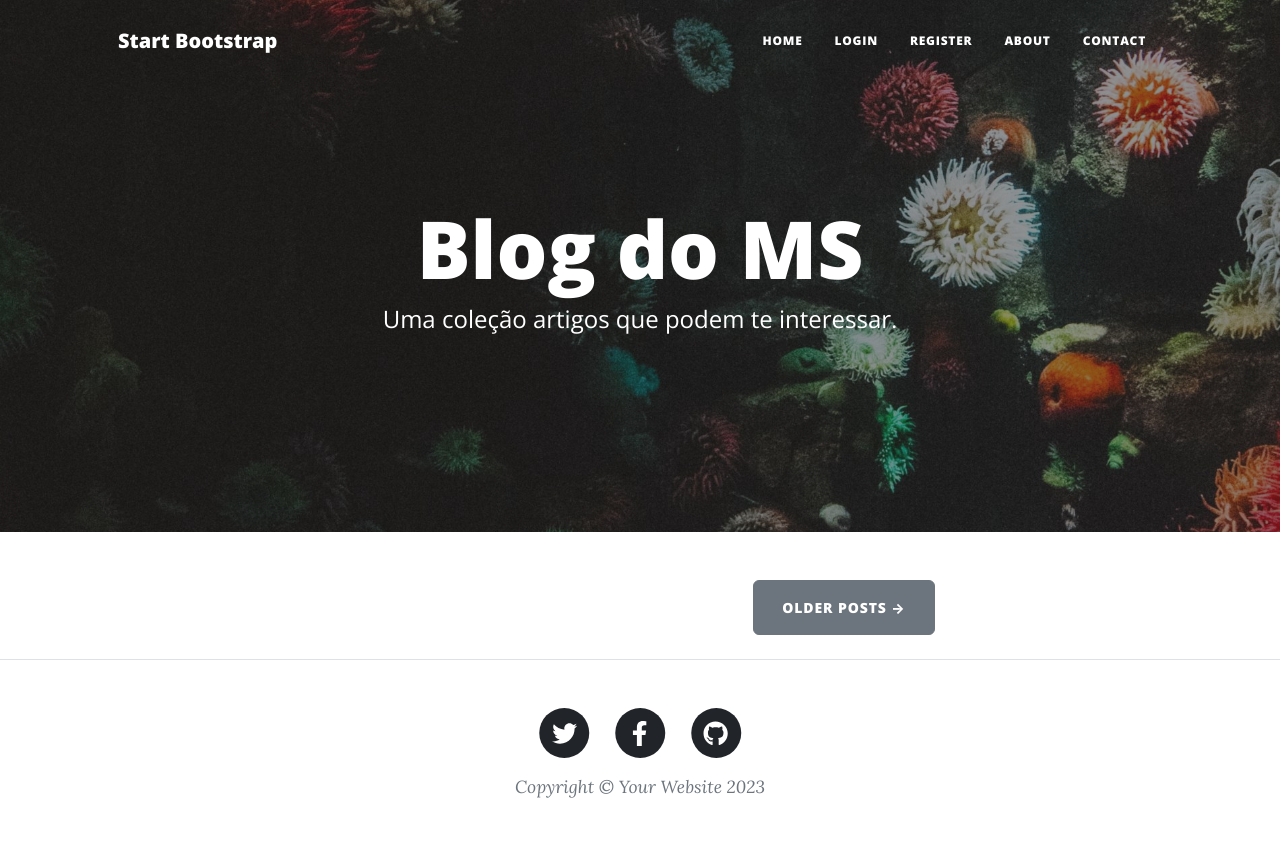
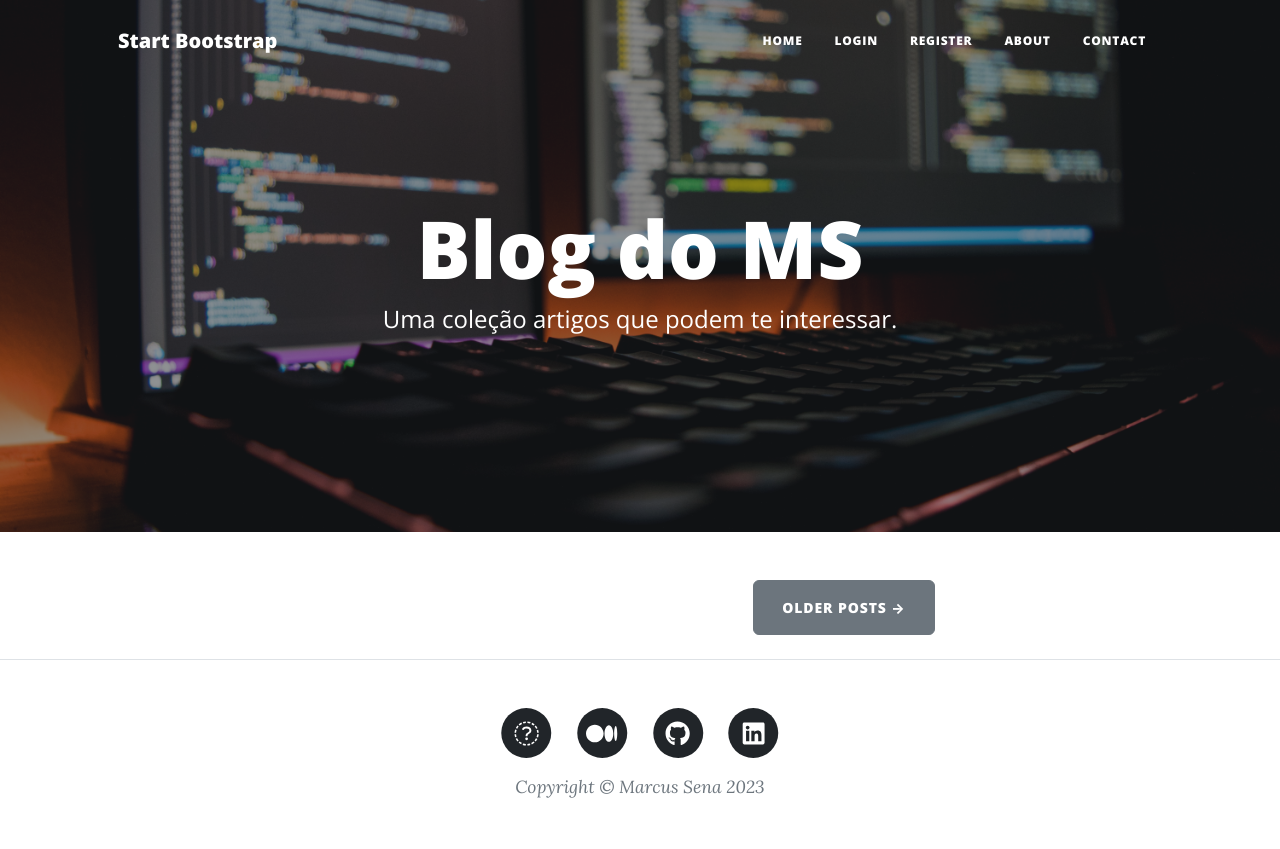
Before and after one commit to Marcussena/Blog-do-MS, a Flask app: page / in a window 1280 px wide. Run offline with Flask 3, Linux system fonts and the light colour scheme; data that the repository does not hold is empty; some libraries are stand-ins or nearby versions.

Commit message:
Personalize pages and links

```diff
--- a/templates/footer.html
+++ b/templates/footer.html
@@ -5,31 +5,39 @@
                   <div class="col-md-10 col-lg-8 col-xl-7">
                       <ul class="list-inline text-center">
                           <li class="list-inline-item">
-                              <a href="#!">
+                              <a href="https://twitter.com/MarcusMVLS">
                                   <span class="fa-stack fa-lg">
                                       <i class="fas fa-circle fa-stack-2x"></i>
-                                      <i class="fab fa-twitter fa-stack-1x fa-inverse"></i>
+                                      <i class="fab fa-x-twitter fa-stack-1x fa-inverse"></i>
                                   </span>
                               </a>
                           </li>
                           <li class="list-inline-item">
-                              <a href="#!">
+                              <a href="https://medium.com/@marcusmvls-vinicius">
                                   <span class="fa-stack fa-lg">
                                       <i class="fas fa-circle fa-stack-2x"></i>
-                                      <i class="fab fa-facebook-f fa-stack-1x fa-inverse"></i>
+                                      <i class="fab fa-medium fa-stack-1x fa-inverse"></i>
                                   </span>
                               </a>
                           </li>
                           <li class="list-inline-item">
-                              <a href="#!">
+                              <a href="https://github.com/Marcussena">
                                   <span class="fa-stack fa-lg">
                                       <i class="fas fa-circle fa-stack-2x"></i>
                                       <i class="fab fa-github fa-stack-1x fa-inverse"></i>
                                   </span>
                               </a>
                           </li>
+                          <li class="list-inline-item">
+                            <a href="https://www.linkedin.com/in/marcus-sena-660198150/">
+                                <span class="fa-stack fa-lg">
+                                    <i class="fas fa-circle fa-stack-2x"></i>
+                                    <i class="fab fa-linkedin fa-stack-1x fa-inverse"></i>
+                                </span>
+                            </a>
+                        </li>
                       </ul>
-                      <div class="small text-center text-muted fst-italic">Copyright &copy; Your Website 2023</div>
+                      <div class="small text-center text-muted fst-italic">Copyright &copy; Marcus Sena 2023</div>
                   </div>
               </div>
           </div>
--- a/templates/header.html
+++ b/templates/header.html
@@ -8,7 +8,7 @@
     />
     <meta name="description" content="" />
     <meta name="author" content="" />
-    <title>Angela's Blog</title>
+    <title>🪂 Blog do MS</title>
     {% block styles %}
     <!-- Load Bootstrap-Flask CSS here -->
     {{ bootstrap.load_css() }}
@@ -19,7 +19,7 @@
     />
     <!-- Font Awesome icons (free version)-->
     <script
-      src="https://use.fontawesome.com/releases/v6.3.0/js/all.js"
+      src="https://use.fontawesome.com/releases/v6.4.2/js/all.js"
       crossorigin="anonymous"
     ></script>
     <!-- Google fonts-->
--- a/templates/index.html
+++ b/templates/index.html
@@ -3,7 +3,7 @@
 <!-- Page Header-->
 <header
   class="masthead"
-  style="background-image: url('../static/assets/img/home-bg.jpg')"
+  style="background-image: url('../static/assets/img/back_home.jpg')"
 >
   <div class="container position-relative px-4 px-lg-5">
     <div class="row gx-4 gx-lg-5 justify-content-center">
```
Also changed, not shown: static/assets/img/back_home.jpg (added).
